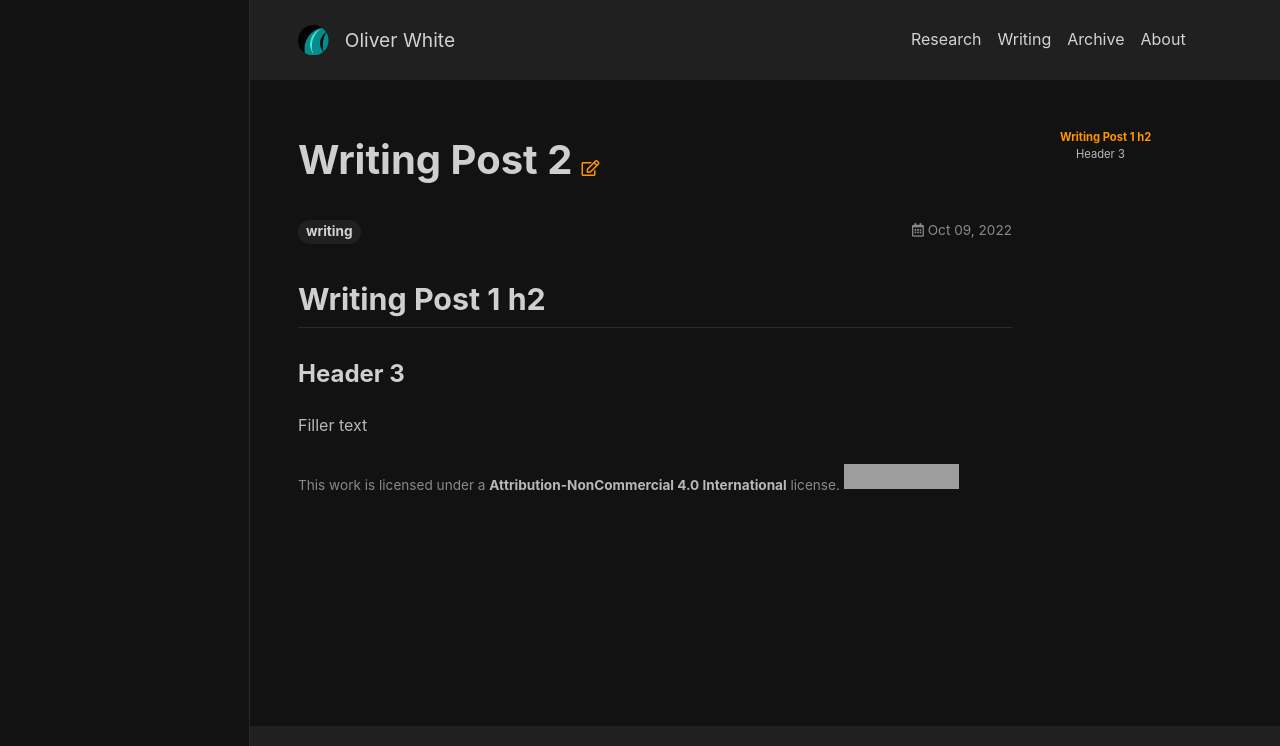
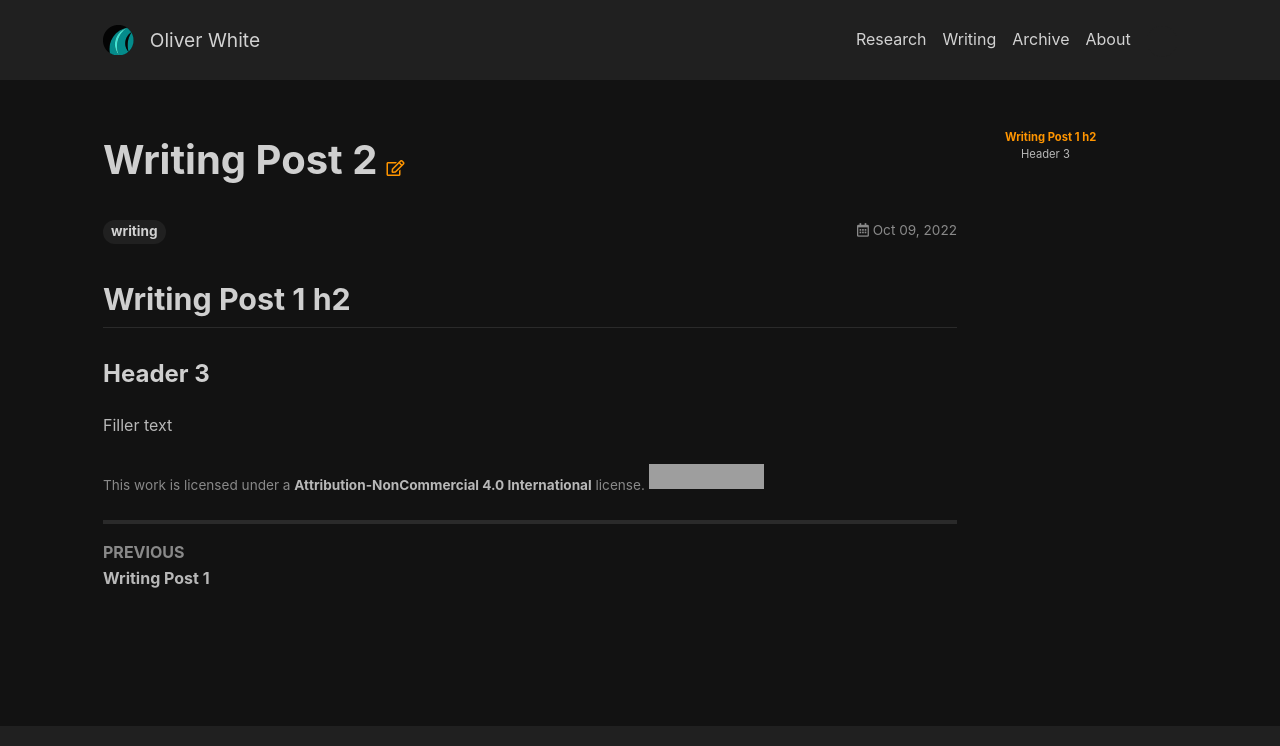
Before and after one commit to oliwhi/oliver_white, a Jekyll site: the page built from _posts/2022-10-09-writing2.md, in a window 1280 px wide, cut to the strip 0-746 px from the top of the page. Built offline with Jekyll 4.4.1, drawn with Linux system fonts in a browser that asks for light colours; nearby versions of some CDN libraries; some of the changed lines change nothing that is shown; grey boxes are pictures that could not be loaded.

Commit message:
Update 2022-10-09-writing2.md

```diff
--- a/_posts/2022-10-09-writing2.md
+++ b/_posts/2022-10-09-writing2.md
@@ -2,8 +2,8 @@
 layout: article
 title: Writing Post 2
 tags: writing
-sidebar:
-  nav: layouts
+aside:
+  toc: true
 ---
 
 ## Writing Post 1 h2
```
